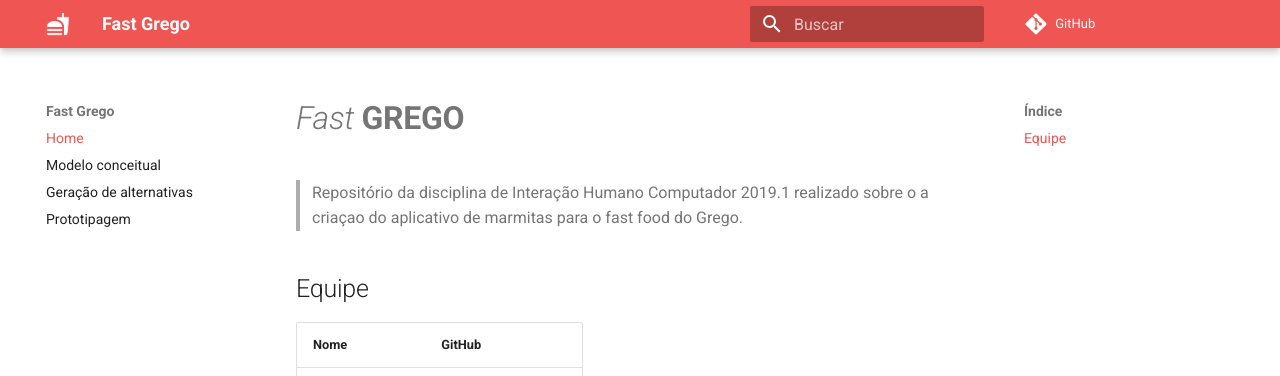
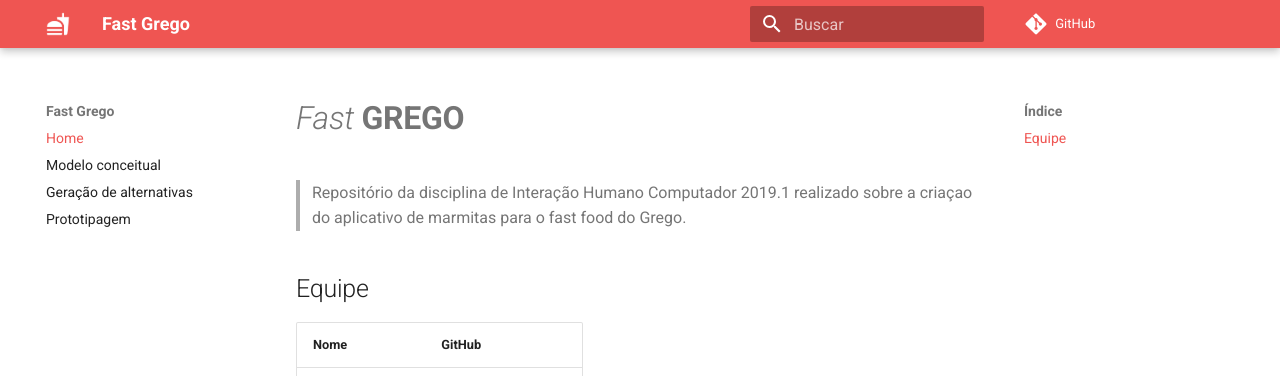
Before and after one commit to lmmLucasMachado/Doc, an MkDocs documentation site: the page built from docs/index.md, in a window 1280 px wide. Shown: the top 376 px of the page. Built offline with MkDocs 1.6.1 and Material for MkDocs 9.7.7, drawn with Linux system fonts in a browser that asks for light colours.

```diff
--- a/docs/index.md
+++ b/docs/index.md
@@ -1,7 +1,7 @@
 
 # *Fast* **GREGO**
 
-> Repositório da disciplina de Interação Humano Computador 2019.1 realizado sobre o a criaçao do aplicativo de marmitas para o fast food do Grego.
+> Repositório da disciplina de Interação Humano Computador 2019.1 realizado sobre a criaçao do aplicativo de marmitas para o fast food do Grego.
 
 ## Equipe
 
```
Also changed, not shown: docs/prototipagem/index.md (+3 -1 lines).
